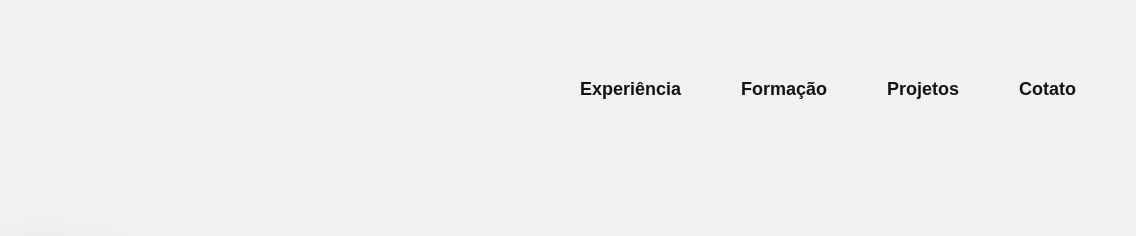
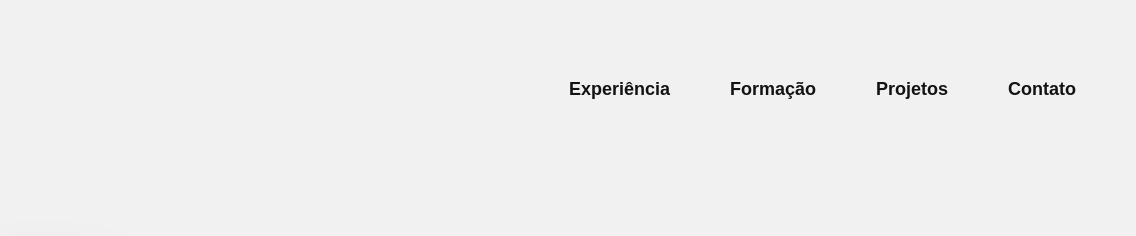
Before and after one commit to victormagnodev/victormagnodev.github.io, a plain HTML site: page index.html in a window 1280 px wide. Shown: the top 236 px of the page, 144-1280 px from the left. Drawn offline with Linux system fonts and the light colour scheme.

Commit message:
cotato update

```diff
--- a/index.html
+++ b/index.html
@@ -15,7 +15,7 @@
           <li><a href="#experiencia">Experiência</a></li>
           <li><a href="#formacao">Formação</a></li>
           <li><a href="#projetos">Projetos</a></li>
-          <li><a href="#contato">Cotato</a></li>
+          <li><a href="#contato">Contato</a></li>
         </ul>
       </nav>
     </header>
```
